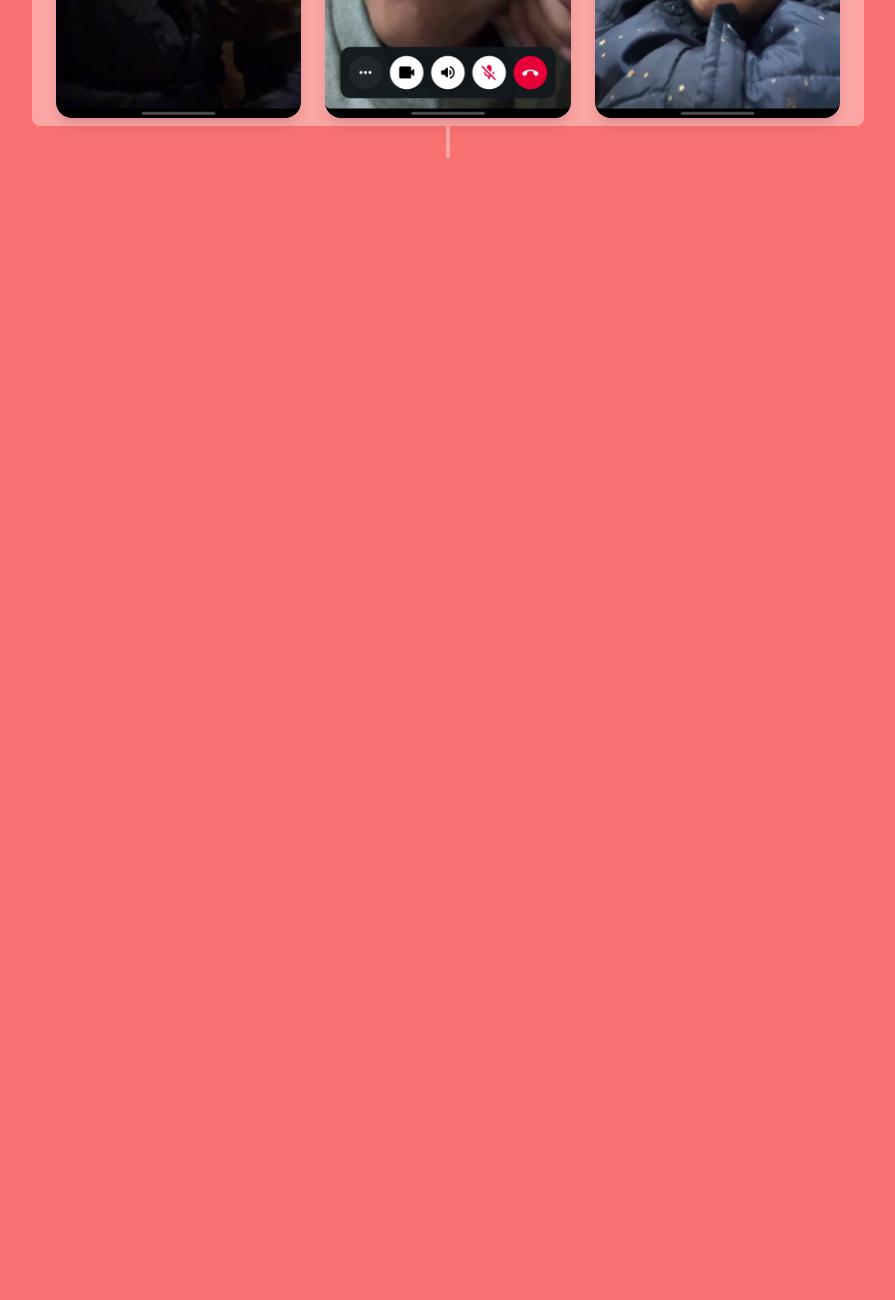
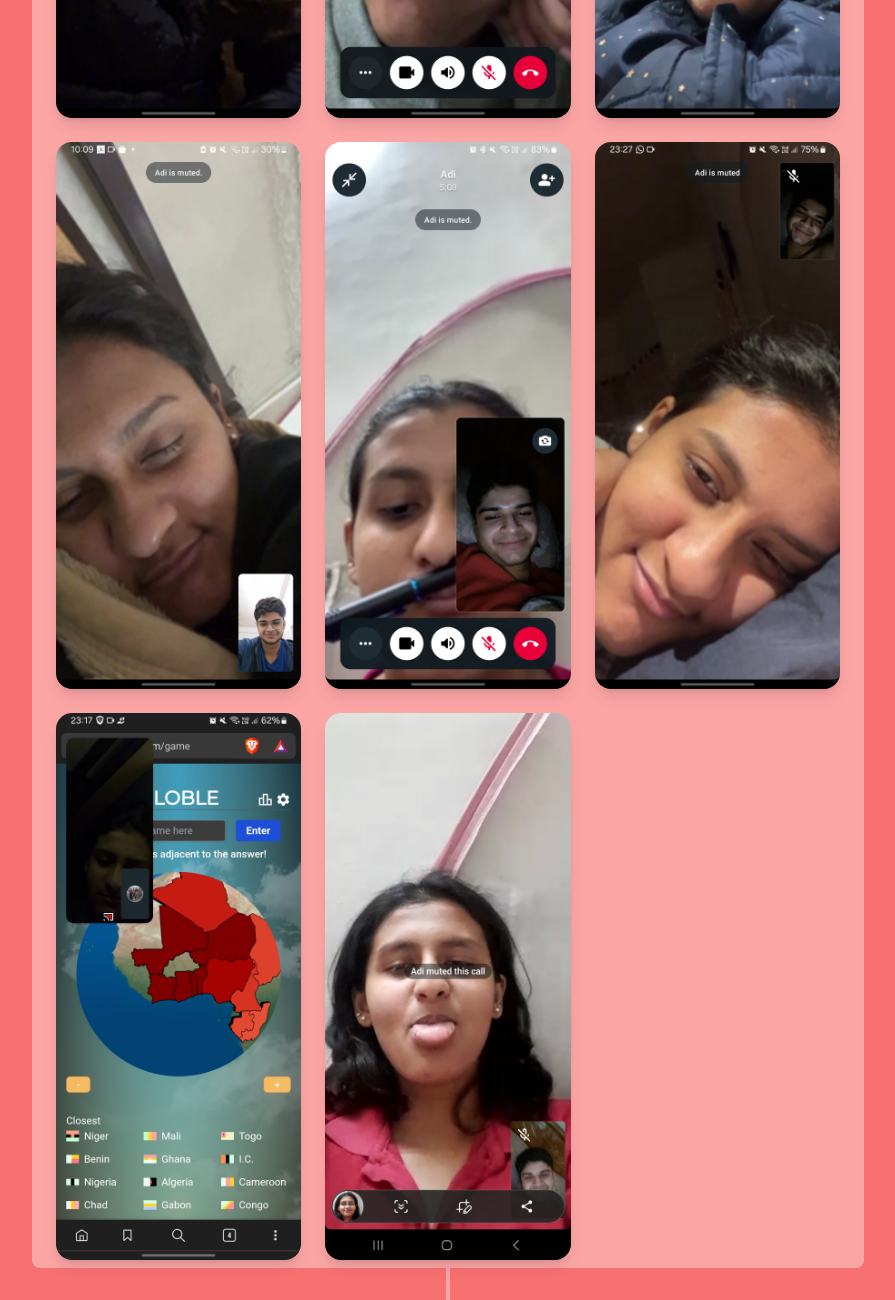
Before and after one commit to Demon-Dog43359/annivGift, a plain HTML site: page index.html in a window 1280 px wide. Shown: the part 4887-6187 px from the top of the page, without its empty margins (192-1087 px from the left). Before the commit the page ends 5045 px from the top, so only its background shows below. Drawn offline with nearby package versions, Linux system fonts and the light colour scheme.

Commit message:
Update index.html
Finished the website, this was the final code edit for adding a couple of more photos

```diff
--- a/index.html
+++ b/index.html
@@ -214,11 +214,17 @@
   <div class="max-w-6xl mx-auto grid grid-cols-1 sm:grid-cols-2 md:grid-cols-3 gap-6 px-6">
     <!-- Add your photos below -->
     <img src="Media/images/Screenshot_20250915_231751_WhatsApp.jpg" alt="Memory 1" class="gallery-img rounded-2xl shadow-lg hover:scale-105 transition-transform duration-500 object-cover opacity-0">
-    <img src="Media/images/Screenshot_20250915_231608_WhatsApp.jpg" alt="Memory 2" class="gallery-img rounded-2xl shadow-lg hover:scale-105 transition-transform duration-500 object-cover opacity-0">
+    <img src="Media/images/Screenshot_20240609_110432_WhatsApp.jpg" alt="Memory 2" class="gallery-img rounded-2xl shadow-lg hover:scale-105 transition-transform duration-500 object-cover opacity-0">
     <img src="Media/images/Screenshot_20250206_235023_WhatsApp.jpg" alt="Memory 3" class="gallery-img rounded-2xl shadow-lg hover:scale-105 transition-transform duration-500 object-cover opacity-0">
     <img src="Media/images/Screenshot_20250114_224223_WhatsApp.jpg" alt="Memory 4" class="gallery-img rounded-2xl shadow-lg hover:scale-105 transition-transform duration-500 object-cover opacity-0">
     <img src="Media/images/Screenshot_20250106_145739_WhatsApp.jpg" alt="Memory 5" class="gallery-img rounded-2xl shadow-lg hover:scale-105 transition-transform duration-500 object-cover opacity-0">
     <img src="Media/images/Screenshot_20250101_222044_WhatsApp.jpg" alt="Memory 6" class="gallery-img rounded-2xl shadow-lg hover:scale-105 transition-transform duration-500 object-cover opacity-0">
+    <img src="Media/images/Screenshot_20241210_100926_WhatsApp.jpg" alt="Memory 7" class="gallery-img rounded-2xl shadow-lg hover:scale-105 transition-transform duration-500 object-cover opacity-0">
+    <img src="Media/images/Screenshot_20240921_223314_WhatsApp.jpg" alt="Memory 8" class="gallery-img rounded-2xl shadow-lg hover:scale-105 transition-transform duration-500 object-cover opacity-0">
+    <img src="Media/images/Screenshot_20240829_232739_WhatsApp.jpg" alt="Memory 9" class="gallery-img rounded-2xl shadow-lg hover:scale-105 transition-transform duration-500 object-cover opacity-0">
+    <img src="Media/images/Screenshot_20240828_231720_Brave.jpg" alt="Memory 10" class="gallery-img rounded-2xl shadow-lg hover:scale-105 transition-transform duration-500 object-cover opacity-0">
+    <img src="Media/images/Screenshot_20240418_145109_WhatsApp.jpg" alt="Memory 12" class="gallery-img rounded-2xl shadow-lg hover:scale-105 transition-transform duration-500 object-cover opacity-0">
+  </div>
   </div>
 </section>
 
```
